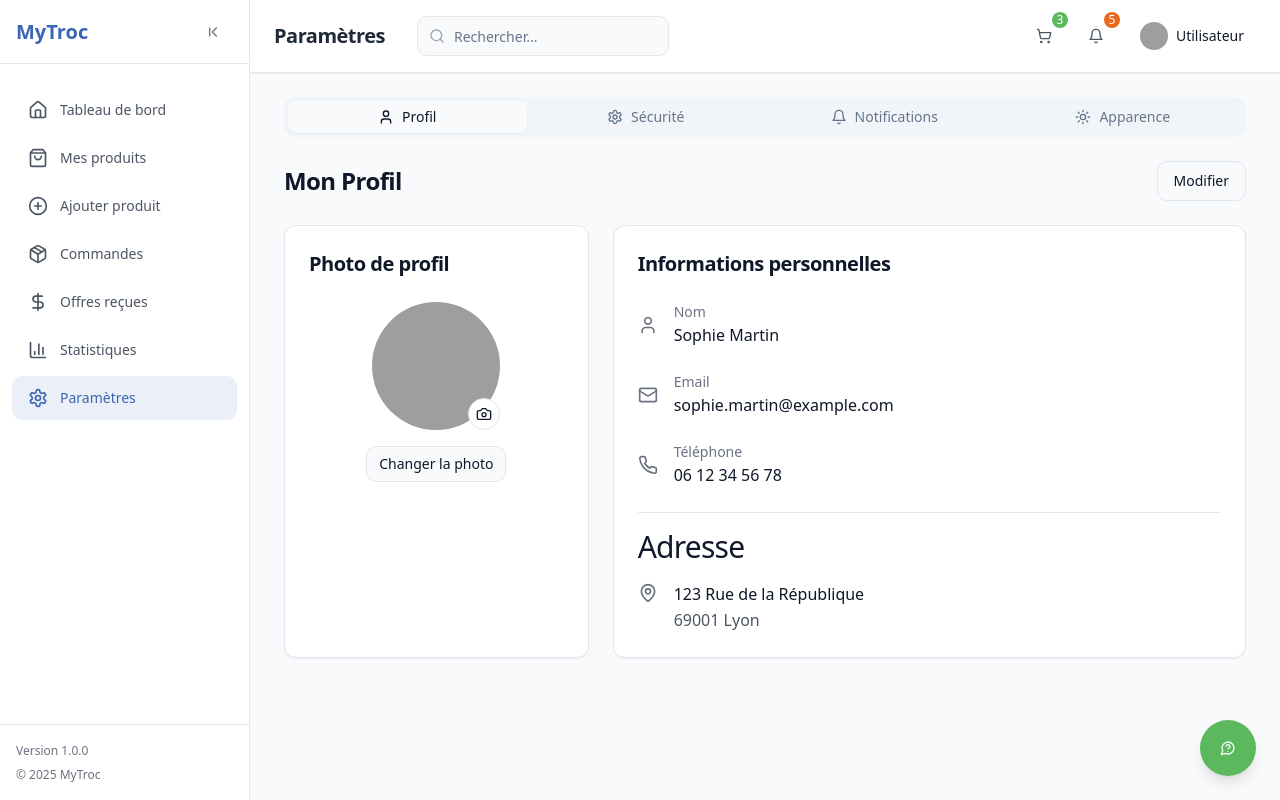
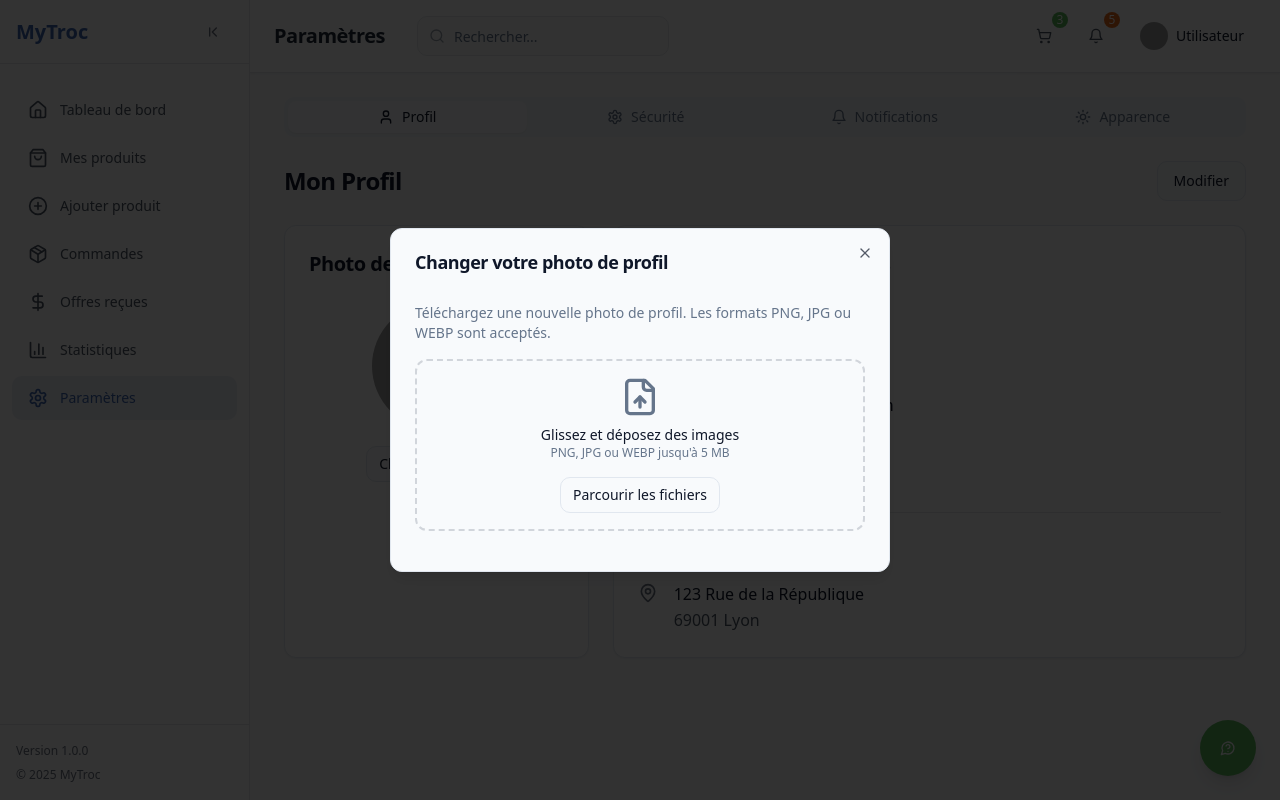
Before and after one commit to MohaPeth/mytroc-ecommerce, a React (Vite) app: page /dashboard/parametres in a window 1280 px wide. Both pictures are taken after a click on the button 484 px from the left and 414 px from the top of the page. Built offline with nearby package versions, Linux system fonts and the light colour scheme; grey boxes are pictures that could not be loaded.

Commit message:
Add profile picture update functionality

```diff
--- a/src/components/settings/ProfileSettings.tsx
+++ b/src/components/settings/ProfileSettings.tsx
@@ -7,6 +7,8 @@ import { Label } from '@/components/ui/label';
 import { Dialog, DialogContent, DialogHeader, DialogTitle, DialogTrigger } from '@/components/ui/dialog';
 import { Card } from '@/components/ui/card';
 import { Avatar, AvatarImage, AvatarFallback } from '@/components/ui/avatar';
+import { useToast } from '@/hooks/use-toast';
+import ImageUploader from '@/components/dashboard/ImageUploader';
 
 interface ProfileData {
   name: string;
@@ -36,6 +38,8 @@ const ProfileSettings = () => {
 
   const [isEditingProfile, setIsEditingProfile] = useState(false);
   const [editedProfile, setEditedProfile] = useState<ProfileData>(profile);
+  const [isAvatarDialogOpen, setIsAvatarDialogOpen] = useState(false);
+  const { toast } = useToast();
 
   const handleInputChange = (e: React.ChangeEvent<HTMLInputElement>, field: string) => {
     if (field === 'street' || field === 'city' || field === 'zipCode') {
@@ -57,6 +61,22 @@ const ProfileSettings = () => {
   const handleSaveProfile = () => {
     setProfile(editedProfile);
     setIsEditingProfile(false);
+  };
+
+  const handleImagesChange = (images: File[]) => {
+    if (images.length > 0) {
+      // We only need the first image for avatar
+      const imageUrl = URL.createObjectURL(images[0]);
+      setProfile({
+        ...profile,
+        avatarUrl: imageUrl,
+      });
+      setIsAvatarDialogOpen(false);
+      toast({
+        title: "Photo de profil mise à jour",
+        description: "Votre photo de profil a été mise à jour avec succès."
+      });
+    }
   };
 
   return (
@@ -147,11 +167,18 @@ const ProfileSettings = () => {
                 size="icon"
                 variant="outline"
                 className="absolute bottom-0 right-0 rounded-full w-8 h-8 bg-white"
+                onClick={() => setIsAvatarDialogOpen(true)}
               >
                 <Camera className="h-4 w-4" />
               </Button>
             </div>
-            <Button variant="outline" size="sm">Changer la photo</Button>
+            <Button
+              variant="outline"
+              size="sm"
+              onClick={() => setIsAvatarDialogOpen(true)}
+            >
+              Changer la photo
+            </Button>
           </div>
         </Card>
 
@@ -193,6 +220,21 @@ const ProfileSettings = () => {
           </div>
         </Card>
       </div>
+
+      {/* Dialog for avatar upload */}
+      <Dialog open={isAvatarDialogOpen} onOpenChange={setIsAvatarDialogOpen}>
+        <DialogContent className="sm:max-w-[500px]">
+          <DialogHeader>
+            <DialogTitle>Changer votre photo de profil</DialogTitle>
+          </DialogHeader>
+          <div className="py-4">
+            <p className="text-sm text-muted-foreground mb-4">
+              Téléchargez une nouvelle photo de profil. Les formats PNG, JPG ou WEBP sont acceptés.
+            </p>
+            <ImageUploader onImagesChange={handleImagesChange} />
+          </div>
+        </DialogContent>
+      </Dialog>
     </div>
   );
 };
```
